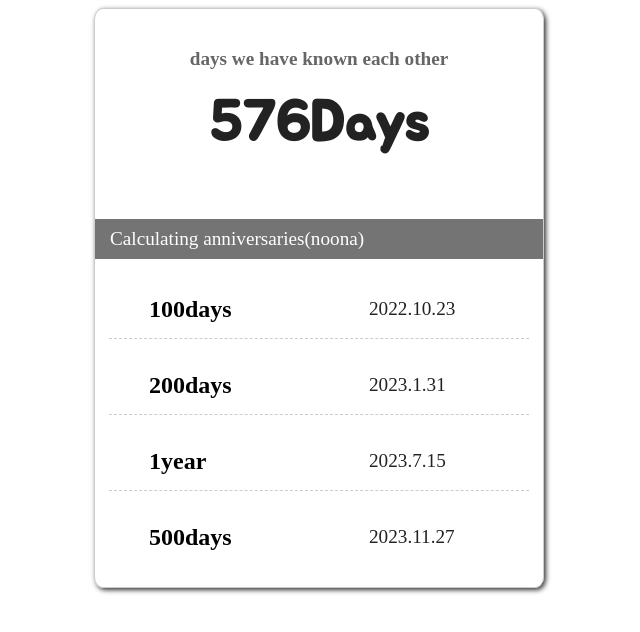
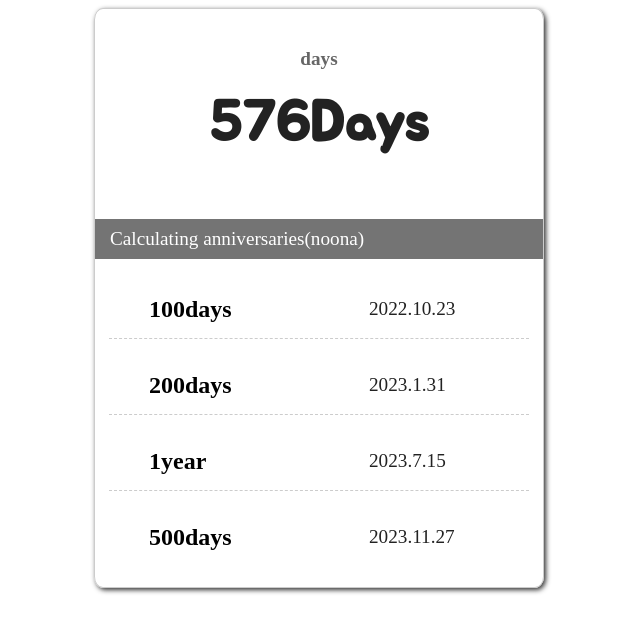
Before and after one commit to savethetime/dday, a plain HTML site: page 06/dday.html in a window 1280 px wide. Shown: the whole page, without its empty margins (321-961 px from the left). Drawn offline with Linux system fonts and the light colour scheme.

Commit message:
Update dday.html

```diff
--- a/06/dday.html
+++ b/06/dday.html
@@ -3,13 +3,13 @@
 <head>
 	<meta charset="utf-8">
 	<meta name="viewport" content="width=device-width, initial-scale=1.0">
-	<title>D-Day for love</title>
+	<title>D-Day </title>
 	<link href="css/d-day.css" rel="stylesheet">
 </head>
 <body>
 	<div class="container">
 		<div class="day1">
-			<h3>days we have known each other </h3>
+			<h3>days </h3>
 			<p id="accent" class="accent"><span style="font-size:0.6em; font-style:italic">days?</span></p>
 			</div>
 			<div class="bar">Calculating anniversaries(noona)</div>
```
